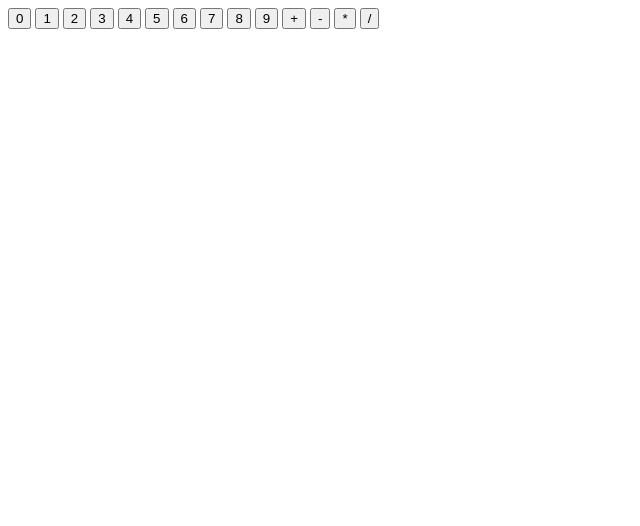
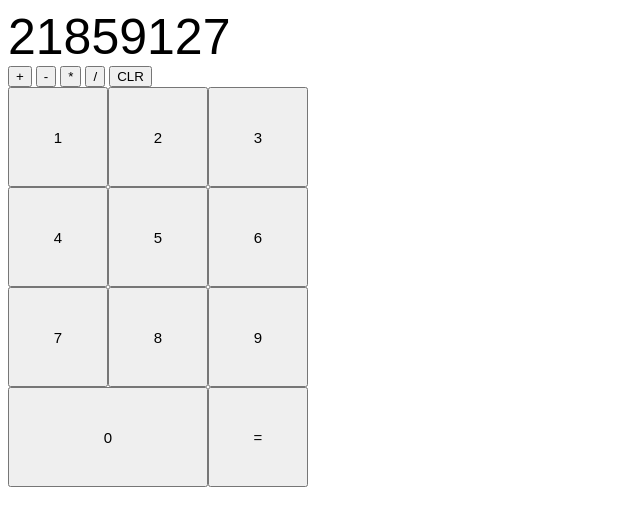
Before and after one commit to Sharmr/calculator, a plain HTML site: page index.html in a window 1280 px wide. Shown: the whole page, without its empty margins (0-640 px from the left). Drawn offline with Linux system fonts and the light colour scheme.

Commit message:
Button Layout

```diff
--- a/index.html
+++ b/index.html
@@ -1,22 +1,16 @@
+<header><link rel="stylesheet" href="style.css"></header>
 <body>
     <div id="calc">
         <div id = "display">
+            21859127
         </div>
-        <div id = "buttons">
-            <button>0</button>
-            <button>1</button>
-            <button>2</button>
-            <button>3</button>
-            <button>4</button>
-            <button>5</button>
-            <button>6</button>
-            <button>7</button>
-            <button>8</button>
-            <button>9</button>
-            <button>+</button>
-            <button>-</button>
-            <button>*</button>
-            <button>/</button>
+        <div class = "buttons">
+            <button id="add">+</button>
+            <button id="subtract">-</button>
+            <button id ="multiply">*</button>
+            <button id ="divide">/</button>
+            <button id="clear">CLR</button>
+            <div class="panel"></div>
         </div>
     </div>
     <script type = "text/javascript" src="js/main.js"></script>
--- a/js/main.js
+++ b/js/main.js
@@ -28,3 +28,38 @@ function operate(a, b, operation) {
         default: console.error("Invalid operator");
     }
 }
+
+function makeButtons() {
+    const panel = document.querySelector('.panel');
+    panel.style.gridTemplateColumns= "repeat("+3+", 1fr)" ;
+    panel.style.gridTemplateRows= "repeat("+4+", 1fr)";
+
+    for(let i = 1; i< 10; i++) {
+        const btn = document.createElement("BUTTON");
+        btn.innerText = i;
+        btn.classList.add('numberButton');
+        btn.id = i;
+        btn.style.fontSize='15px';
+        panel.appendChild(btn);
+    }
+    const z = document.createElement("BUTTON");
+    z.innerText = 0;
+    z.classList.add('numberButton');
+    z.id = 0;
+    z.style.fontSize='15px';
+    z.style.gridColumnStart = '1';
+    z.style.gridColumnEnd = 'span 2';
+    panel.appendChild(z);
+
+
+    const e = document.createElement("BUTTON");
+    e.innerText = '=';
+    e.classList.add('operator');
+    e.id = 'equals';
+    e.style.fontSize='15px';
+    panel.appendChild(e);
+}
+
+window.onload = function() {
+    makeButtons();
+};
--- a/style.css
+++ b/style.css
@@ -0,0 +1,10 @@
+#display{
+    font-size: 50px;
+    font-family: "Orbitron", sans-serif;
+}
+
+.panel {
+    display: grid;
+    height: 400px;
+    width: 300px;
+}
```
